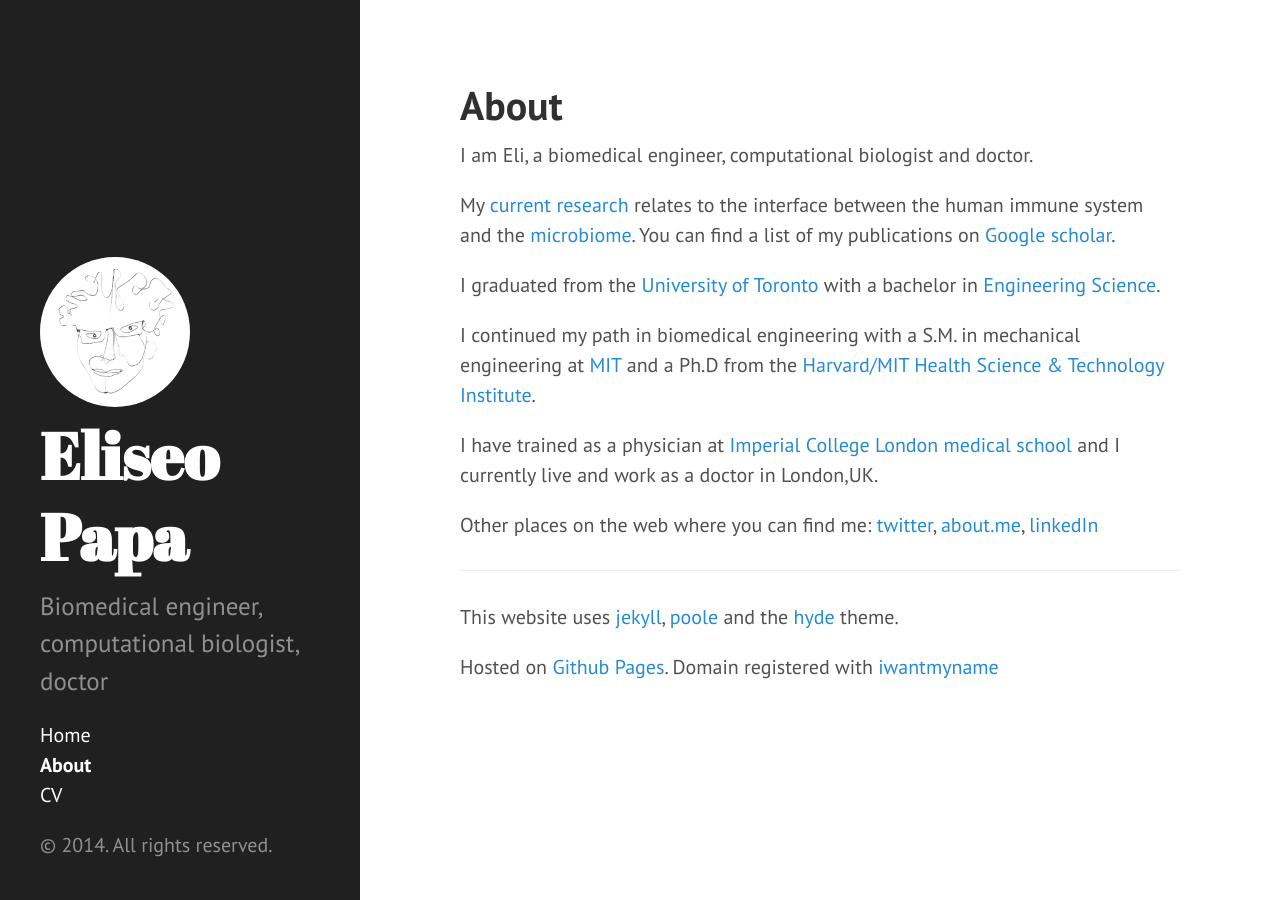
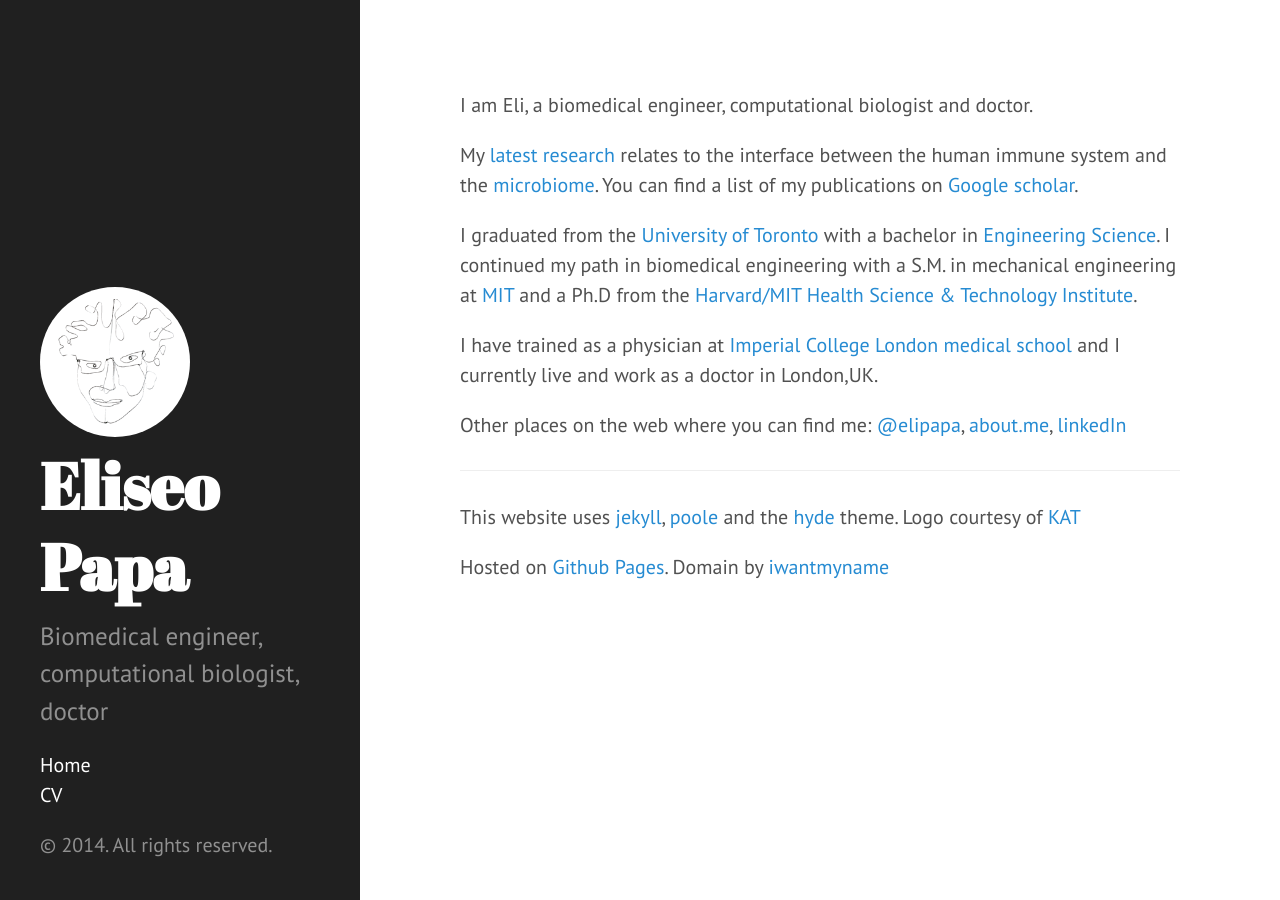
Before and after one commit to elipapa/elipapa.github.io, a Jekyll site: the page built from about.md, in a window 1280 px wide. Built offline with Jekyll 4.4.1, drawn with Linux system fonts in a browser that asks for light colours; Markdown is read by kramdown in place of the engine named in the settings.

```diff
--- a/_config.yml
+++ b/_config.yml
@@ -17,6 +17,7 @@ author:
   url:            'http://www.eliseopapa.org'
 
 paginate:         5
+# paginate_path: "blog/page:num"
 
 # Custom vars
 repo:             "http://github.com/elipapa/elipapa.github.io"
--- a/_posts/2012-09-20-why-i-switched-to-markdown-for-my-cv.markdown
+++ b/_posts/2012-09-20-why-i-switched-to-markdown-for-my-cv.markdown
@@ -6,7 +6,7 @@ comments: true
 categories: [workflow]
 ---
 
-I have previously used [LaTeX](http://www.latex-project.org/) to typeset my _curriculum vitae_, as it invariably produces a beautiful looking document. I have now become frustrated at how long it takes me to relearn LaTeX from scratch every time I want to change something. Plus my `.tex` source file was becoming completely unreadable. In an attempt to clear up the mess, I decided to put all the content in a markdown file and use CSS to style it. The result is [markdown-cv][{{ site.baseurl }}/markdown-cv/], which can be forked and used as a template by anyone who wants to do the same thing.
+I have previously used [LaTeX](http://www.latex-project.org/) to typeset my _curriculum vitae_, as it invariably produces a beautiful looking document. I have now become frustrated at how long it takes me to relearn LaTeX from scratch every time I want to change something. Plus my `.tex` source file was becoming completely unreadable. In an attempt to clear up the mess, I decided to put all the content in a markdown file and use CSS to style it. The result is [markdown-cv]({{ site.baseurl }}/markdown-cv/), which can be forked and used as a template by anyone who wants to do the same thing.
 
 I have kept my _curriculum vitae_ in [LaTeX](http://www.latex-project.org/) for a long time. My workflow included a plain text [editor](http://www.gnu.org/software/emacs/) and a [Mac installation of LaTeX](http://www.tug.org/mactex/). LaTeX's elegant typography meant my CV would always look a tad better than its corresponding version in word, and I stuck to it. I also enjoyed having to deal only with plain text files, saving me from the converting files from one word processor to the other. Not to mention that having a single file to update, rather than a series of word processor files scattered everywhere, kept me more disciplined about updating it regularly.
 
--- a/about.md
+++ b/about.md
@@ -1,25 +1,21 @@
 ---
 layout: page
-title: About
 ---
-
 I am Eli, a biomedical engineer, computational biologist and doctor.
 
-My [current research][hsttopic] relates to the interface between the human immune system and the [microbiome][almlab]. You can find a list of my publications on [Google scholar][].
+My [latest research][hsttopic] relates to the interface between the human immune system and the [microbiome][almlab]. You can find a list of my publications on [Google scholar][].
 
-I graduated from the [University of Toronto][] with a bachelor in [Engineering Science][].
-
-I continued my path in biomedical engineering with a S.M. in mechanical engineering at [MIT][] and a Ph.D from the [Harvard/MIT Health Science & Technology Institute][].
+I graduated from the [University of Toronto][] with a bachelor in [Engineering Science][]. I continued my path in biomedical engineering with a S.M. in mechanical engineering at [MIT][] and a Ph.D from the [Harvard/MIT Health Science & Technology Institute][].
 
 I have trained as a physician at [Imperial College London medical school][] and I currently live and work as a doctor in London,UK.
 
-Other places on the web where you can find me: [twitter][], [about.me][], [linkedIn][]
+Other places on the web where you can find me: [@elipapa][twitter], [about.me][], [linkedIn][]
 
 ---
 
-This website uses [jekyll](http://jekyllrb.com/), [poole](http://getpoole.com/) and the [hyde](http://andhyde.com/) theme.
+This website uses [jekyll](http://jekyllrb.com/), [poole](http://getpoole.com/) and the [hyde](http://andhyde.com/) theme. Logo courtesy of [KAT](http://katlab.github.io)
 
-Hosted on [Github Pages](https://pages.github.com/). Domain registered with [iwantmyname](https://iwantmyname.com/)
+Hosted on [Github Pages](https://pages.github.com/). Domain by [iwantmyname](https://iwantmyname.com/)
 
 
 [Mendeley]:       http://www.mendeley.com/profiles/eliseo-papa/
@@ -30,7 +26,7 @@ Hosted on [Github Pages](https://pages.github.com/). Domain registered with [iwa
 [Harvard/MIT Health Science & Technology Institute]: http://hst.mit.edu
 [University of Toronto]: http://www.utoronto.ca/
 [Engineering Science]: http://engsci.utoronto.ca/
-[almlab]: http://almlab.mit.edu/ALM/Lab_Members/Entries/2011/12/12_Eli_Papa.html
+[almlab]: http://almlab.mit.edu/elipapa.html
 [twitter]: http://www.twitter.com/elipapa
 [linkedIn]: http://uk.linkedin.com/in/eliseopapa
 [MIT]: http://web.mit.edu
```
